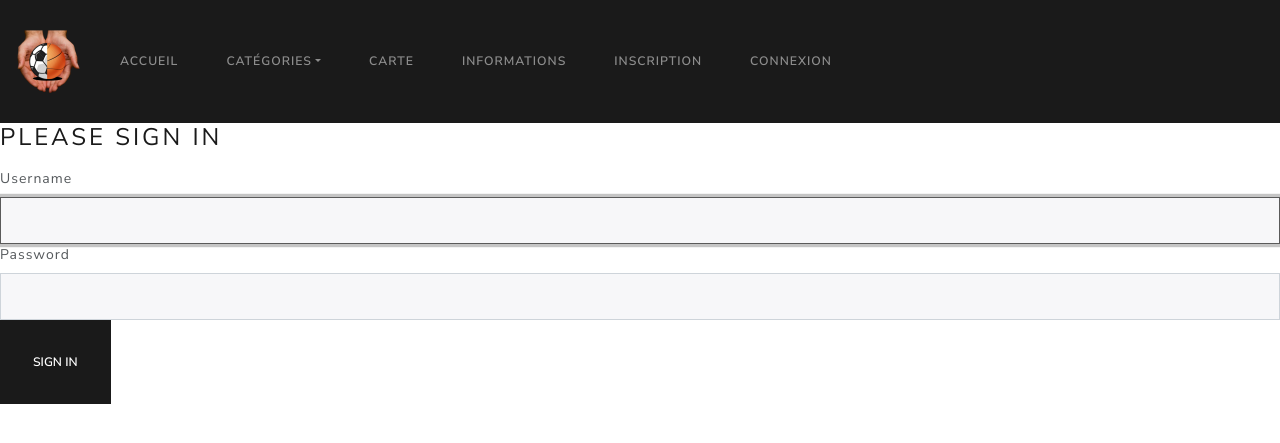
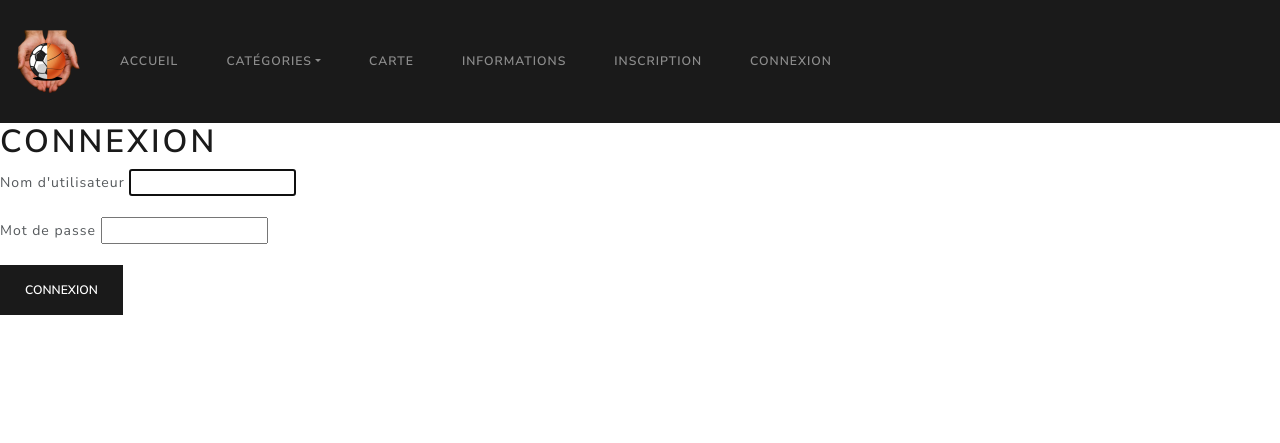
Before and after one commit to Yann-Malaquin/Website, a Symfony app: template templates/security/login.html.twig in a window 1280 px wide. Shown: the top 443 px of the page. Run offline with Twig, Linux system fonts and the light colour scheme; the template is opened without the code that fills it, so the values that code supplies are empty; some libraries are stand-ins or nearby versions.

Commit message:
css connexion

```diff
--- a/src/Controller/ProfilController.php
+++ b/src/Controller/ProfilController.php
@@ -34,7 +34,6 @@ class ProfilController extends AbstractController
         $username = $user->getUsername();
         $form = $this->createForm(ProfilType::class, $profil);
         $manager = $this->getDoctrine()->getManager();
-
         $imagetmp = $profil->getImage();
         dump($profil->getImage());
         $form->handleRequest($request);
--- a/src/Controller/RegistryController.php
+++ b/src/Controller/RegistryController.php
@@ -39,6 +39,7 @@ class RegistryController extends AbstractController
             $manager->flush();
 
             $profil->setEmail($user->getEmail());
+            $profil->setUser($user);
             $manager->persist($profil);
             $manager->flush();
 
--- a/src/Entity/Profil.php
+++ b/src/Entity/Profil.php
@@ -37,12 +37,12 @@ class Profil
     private $phone;
 
     /**
-     * @ORM\Column(type="boolean")
+     * @ORM\Column(type="boolean", nullable = true, options={"default":0})
      */
     private $notificationmail;
 
     /**
-     * @ORM\Column(type="boolean")
+     * @ORM\Column(type="boolean", nullable = true, options={"default":0})
      */
     private $notificationsms;
 
--- a/src/Notification/MailNotification.php
+++ b/src/Notification/MailNotification.php
@@ -7,7 +7,8 @@ use Symfony\Component\Mime\Email;
 use Doctrine\ORM\EntityManagerInterface;
 use Symfony\Component\Mailer\MailerInterface;
 
-class MailNotification {
+class MailNotification
+{
 
     public function notify(MailerInterface $mailer, User $user)
     {
@@ -24,7 +25,7 @@ class MailNotification {
             ->subject('Time for Symfony Mailer!')
             ->text('Sending emails is fun again!')
             ->html('<p>Sending Mail from code</p>
-                        <p> <a href = "http://127.0.0.1:8000/activation/log='.urlencode($username).'&cle='.urlencode($cle).'"> cliquer</a>');
+                        <p> <a href = "http://127.0.0.1:8000/activation/log=' . urlencode($username) . '&cle=' . urlencode($cle) . '"> cliquer</a>');
 
         /** @var Symfony\Component\Mailer\SentMessage $sentEmail */
         $sentEmail = $mailer->send($email);
@@ -32,5 +33,4 @@ class MailNotification {
 
         // ...
     }
-
 }
--- a/templates/security/login.html.twig
+++ b/templates/security/login.html.twig
@@ -1,42 +1,40 @@
 {% extends 'base.html.twig' %}
 
-{% block title %}Se connecter{% endblock %}
+{% block title %}Se connecter
+{% endblock %}
 
 {% block body %}
-<form method="post">
-    {% if error %}
-        <div class="alert alert-danger">{{ error.messageKey|trans(error.messageData, 'security') }}</div>
-    {% endif %}
+	{{ encore_entry_link_tags('css/div') }}
+	{{ encore_entry_link_tags('css/label') }}
+	{{ encore_entry_link_tags('css/input') }}
+	{{ encore_entry_link_tags('css/button') }}
 
-    {% if app.user %}
-        <div class="mb-3">
-            You are logged in as {{ app.user.username }}, <a href="{{ path('logout') }}">Logout</a>
-        </div>
-    {% endif %}
 
-    <h1 class="h3 mb-3 font-weight-normal">Please sign in</h1>
-    <label for="inputUsername">Username</label>
-    <input type="text" value="{{ last_username }}" name="username" id="inputUsername" class="form-control" required autofocus>
-    <label for="inputPassword">Password</label>
-    <input type="password" name="password" id="inputPassword" class="form-control" required>
+	<div class='login-title'>
 
-    <input type="hidden" name="_csrf_token"
-           value="{{ csrf_token('authenticate') }}"
-    >
+		<h1>Connexion</h1>
+	</div>
 
-    {#
-        Uncomment this section and add a remember_me option below your firewall to activate remember me functionality.
-        See https://symfony.com/doc/current/security/remember_me.html
+	<div class='login-displayLogin'>
+		<div class='login-form'>
 
-        <div class="checkbox mb-3">
-            <label>
-                <input type="checkbox" name="_remember_me"> Remember me
-            </label>
-        </div>
-    #}
+			{% if error %}
+				<div class="alert alert-danger">{{ error.messageKey|trans(error.messageData, 'security') }}</div>
+			{% endif %}
 
-    <button class="btn btn-lg btn-primary" type="submit">
-        Sign in
-    </button>
-</form>
+			<form method="post">
+				<div class='form-group'>
+					<label for="inputUsername" class='login-label'>Nom d'utilisateur</label>
+					<input type="text" value="{{ last_username }}" name="username" id="inputUsername" class='login-input' required autofocus>
+				</div>
+				<div class='form-group'>
+					<label for="inputPassword" class='login-label'>Mot de passe</label>
+					<input type="password" name="password" id="inputPassword" class='login-input' required>
+				</div>
+				<div>
+					<button class="btn btn-primary" type="submit">Connexion</button>
+				</div>
+			</form>
+		</div>
+	</div>
 {% endblock %}
```
Also changed, not shown: assets/css/div.css (+32 -8 lines), assets/css/input.css (+7 -0 lines), assets/css/label.css (+10 -0 lines), src/Migrations/Version20200316102411.php (added, +37 -0 lines), templates/registry/registry.html.twig (+9 -7 lines), templates/security/activation.html.twig (+10 -7 lines). Lines whose indentation alone changed are shown as unchanged.
